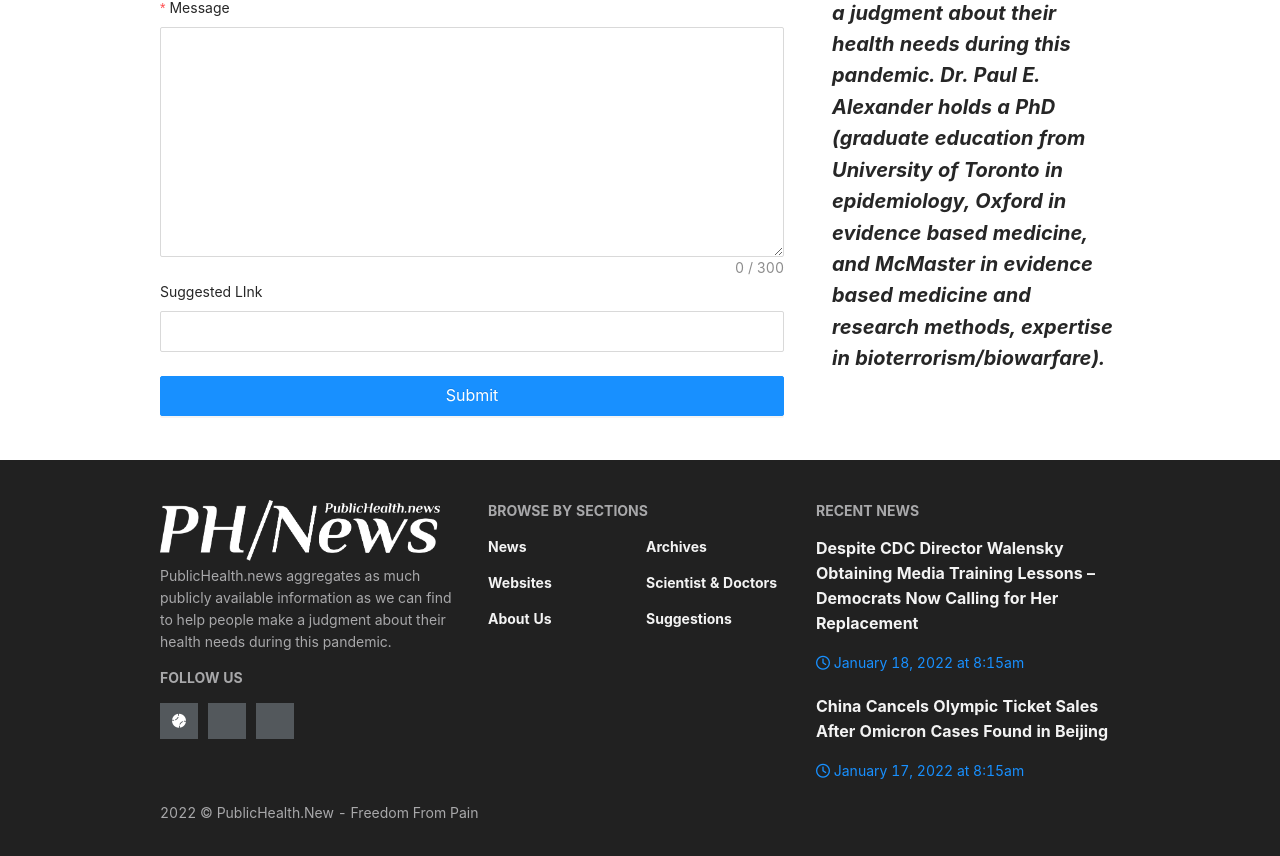
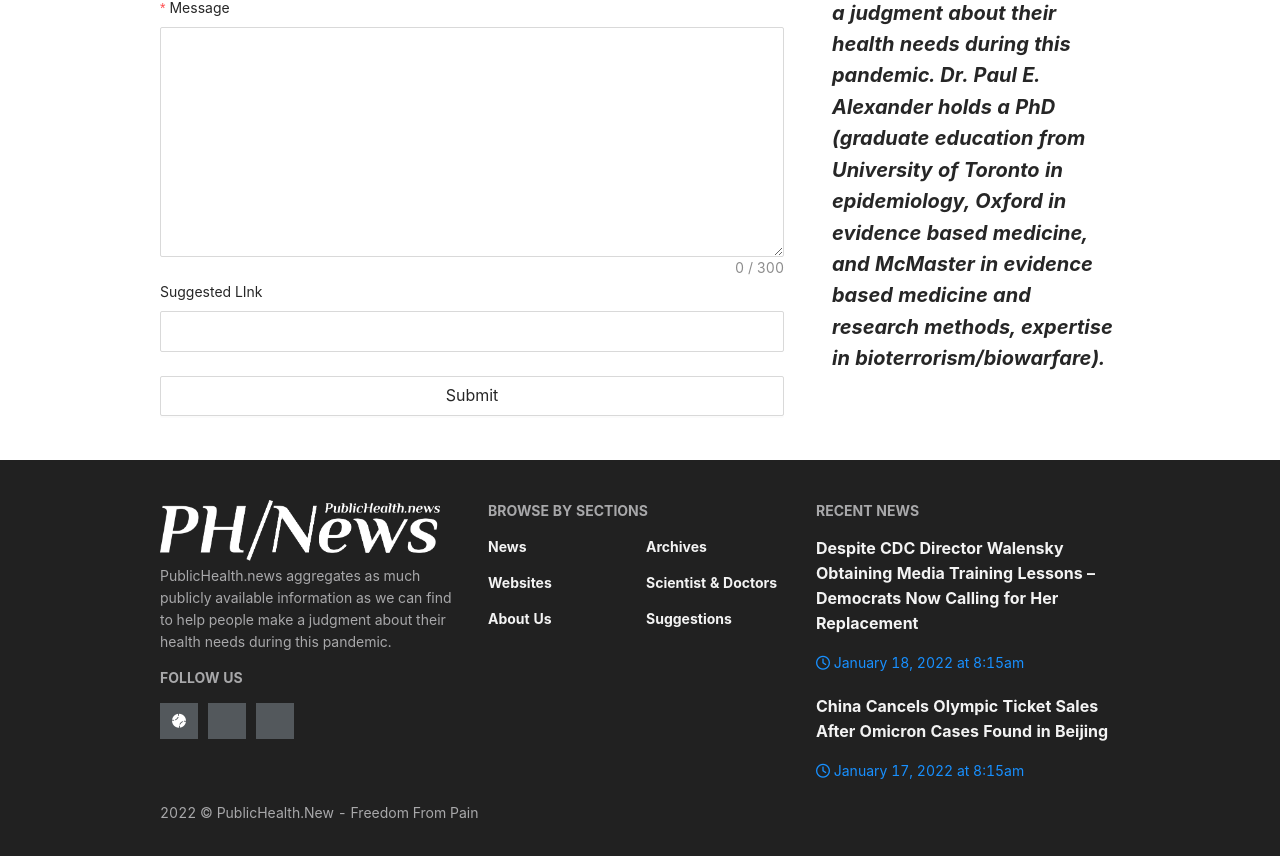
Before and after one commit to abetterz/publichealth, a React (Create React App) app: page /suggestions/index in a window 1280 px wide. Shown: the part 702-1558 px from the top of the page. Built offline with nearby package versions, Linux system fonts and the light colour scheme; no server answers; some icons are missing.

Commit message:
pushed default button

```diff
--- a/src/components/screens/suggestions/form.js
+++ b/src/components/screens/suggestions/form.js
@@ -56,7 +56,7 @@ const SuggestionForm = () => {
         <Button
           size="large"
           block
-          type="primary"
+          type="default"
           color="black"
           htmlType="submit"
         >
```
